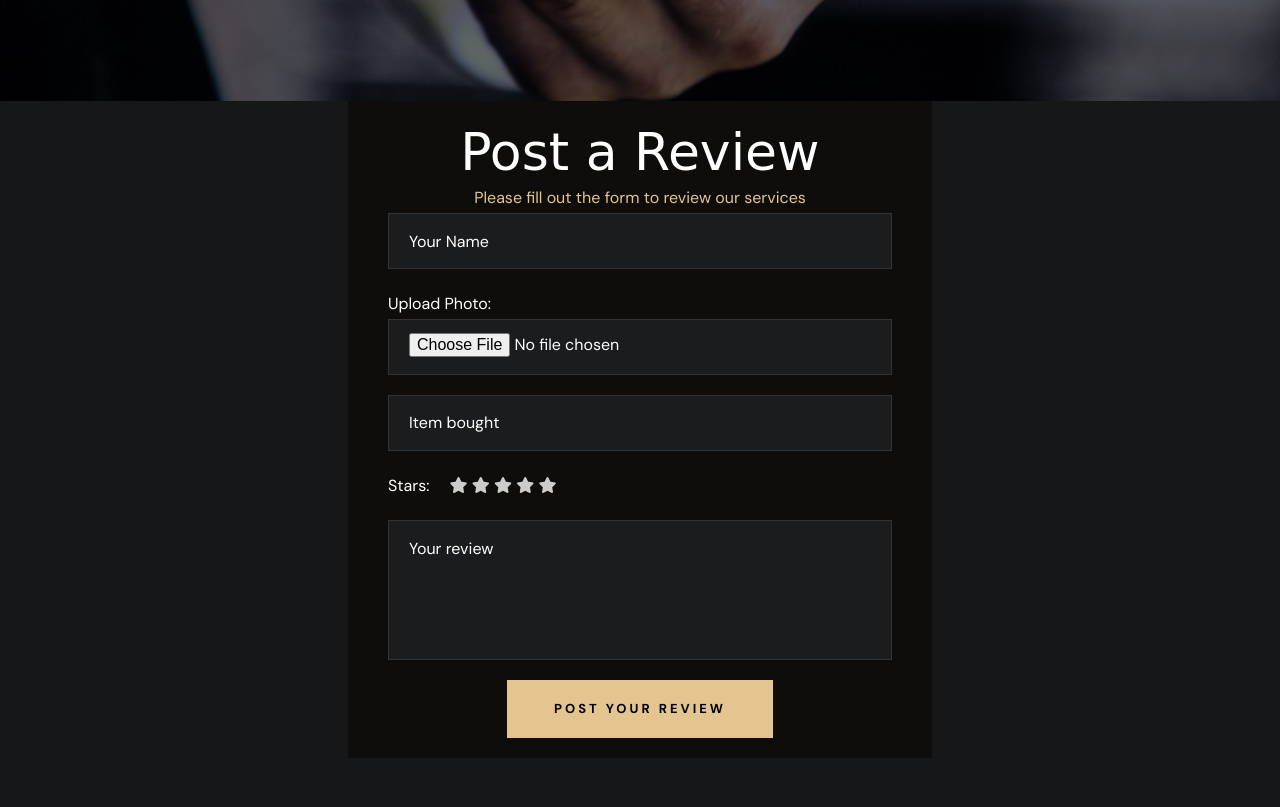
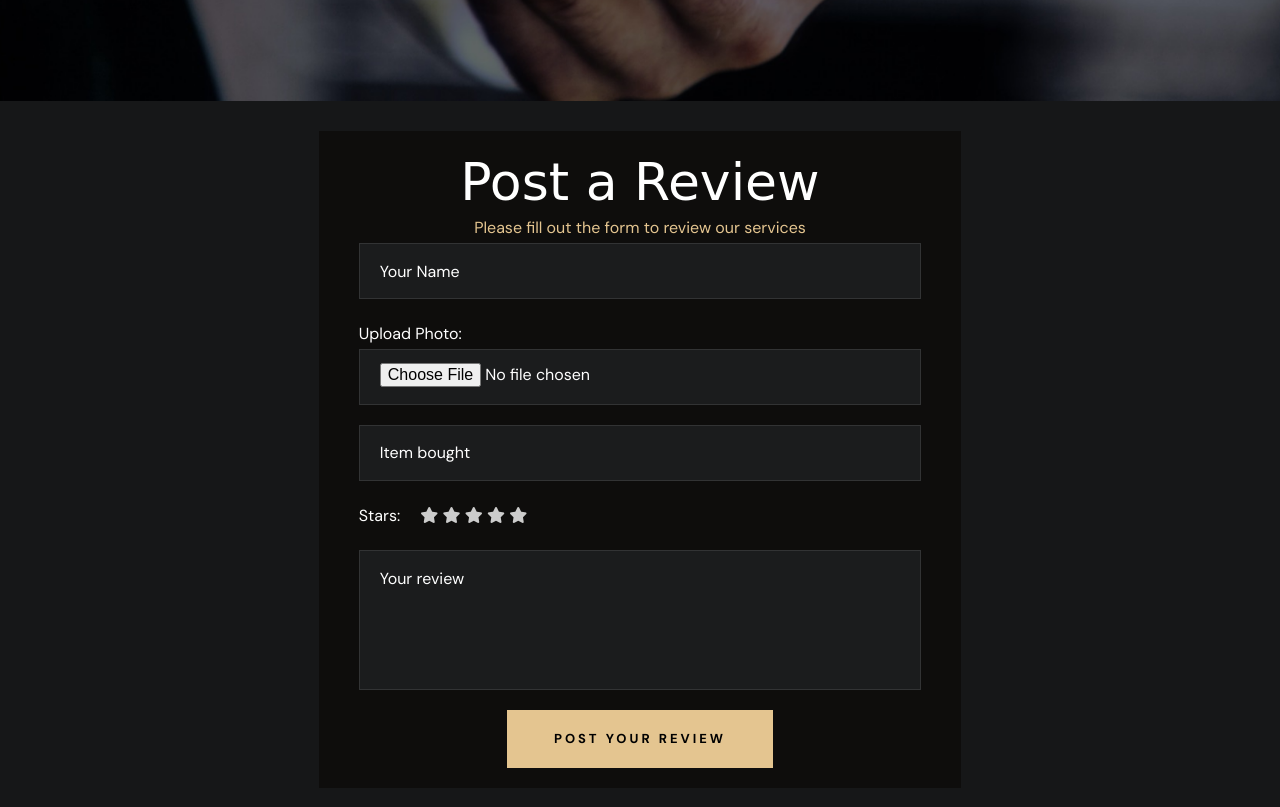
Before and after one commit to Seyi-Adebowale/daracakes, a plain HTML site: page index.html in a window 1280 px wide. Shown: the part 779-1586 px from the top of the page. Before the commit the page ends 1537 px from the top, so only its background shows below. Drawn offline with Linux system fonts and the light colour scheme; a web font is replaced by a local one.

Commit message:
updated form for mobile

```diff
--- a/index.html
+++ b/index.html
@@ -82,7 +82,7 @@
           </li>
 
           <li class="navbar-item">
-            <a href="https://wa.me/c/447368325136" class="navbar-link hover-underline">
+            <a href="https://wa.me/c/447368325136" class="navbar-link hover-underline" target="_blank">
               <div class="separator"></div>
 
               <span class="span">Menu</span>
@@ -161,7 +161,7 @@
                 Savor the extraordinary
               </p>
 
-              <a href="https://wa.me/c/447368325136" class="btn btn-primary slider-reveal">
+              <a href="https://wa.me/c/447368325136" class="btn btn-primary slider-reveal" target="_blank">
                 <span class="text text-1">View Our Menu</span>
 
                 <span class="text text-2" aria-hidden="true">View Our Menu</span>
@@ -179,7 +179,7 @@
 
       </section>
 
-      <section class="reservation">
+      <section class="reservation" id="reviews">
         <div class="container">
 
           <div class="form reservation-form bg-black-10">
@@ -188,8 +188,8 @@
 
               <h2 class="headline-1 text-center">Post a Review</h2>
 
-              <p class="form-text text-center">
-              <a href="tel:+88123123456" class="link">Please fill out the form to review our services
+              <p class="form-text text-center title">
+                Please fill out the form to review our services
               </p>
 
 
@@ -219,6 +219,7 @@
 
               <button type="submit" class="btn btn-secondary btn-submit">
                 <span class="text text-1">Post your review</span>
+                <span class="text text-2" aria-hidden="true">Post your review</span
               </button>
 
             </form>
--- a/style.css
+++ b/style.css
@@ -749,11 +749,6 @@
   /*-----------------------------------*\
     #RESERVATION
   \*-----------------------------------*/
-
-  /* .reservation-form { margin-block-start: -270px; } */
-
-  /* .form-text { margin-block-end: 40px; } */
-
   .form-text .link {
     display: inline;
     color: var(--gold-crayola);
@@ -780,25 +775,16 @@
   .rating-stars{
     margin-left: 20px;
   }
-  /* .form-right .headline-1 { margin-block-end: 40px; } */
 
-  /* .form-right .contact-label { margin-block-end: 5px; } */
-
-  /* .form-right .separator { margin: 20px auto; } */
-
-  /* .form-right .body-4 {
-    color: var(--quick-silver);
-    line-height: var(--lineHeight-3);
-  }
-
-  .form-right .body-4:not(:last-child) { margin-block-end: 25px; }
-
-  .form-left,
-  .form-right { padding: 40px 20px 30px; } */
   form{
     margin: auto;
   }
-
+ form .title{
+  color: var(--gold-crayola);
+ }
+ form .btn-submit:hover{
+  color: white;
+ }
 
   textarea.input-field {
     resize: none;
@@ -815,6 +801,14 @@
   .form-right {
     background-repeat: repeat;
     background-position: top left;
+  }
+  .reservation-form {
+    width: 85%;
+    margin: auto;
+    padding: 20px 40px;
+  }
+  .reservation{
+    padding: 30px 0;
   }
 
   /**
@@ -929,15 +923,11 @@
       margin-inline: auto;
     }
 
-
-
     /**
      * HEADER
      */
 
     .navbar-list { margin-inline: 30px; }
-
-
 
     /**
      * HERO
@@ -971,18 +961,13 @@
      /**
      * RESERVATION
      */
+     .reservation-form {
+      width: 70%;
+      margin: auto;
+      padding: 20px 40px;
+    }
+   }
 
-     /* .reservation .input-wrapper {
-      display: grid;
-      grid-template-columns: 1fr 1fr;
-      column-gap: 20px;
-    }
-
-    .reservation .input-wrapper:nth-child(4) {
-      grid-template-columns: repeat(3, 1fr);
-    } */
-
-   }
    /**
    * responsive for larger than 992px screen
    */
@@ -999,12 +984,12 @@
    /**
      * RESERVATION
      */
-
      .reservation-form {
-      width: 50%;
+      width: 55%;
       margin: auto;
       padding: 20px 40px;
     }
+
 
   }
   /**
```
